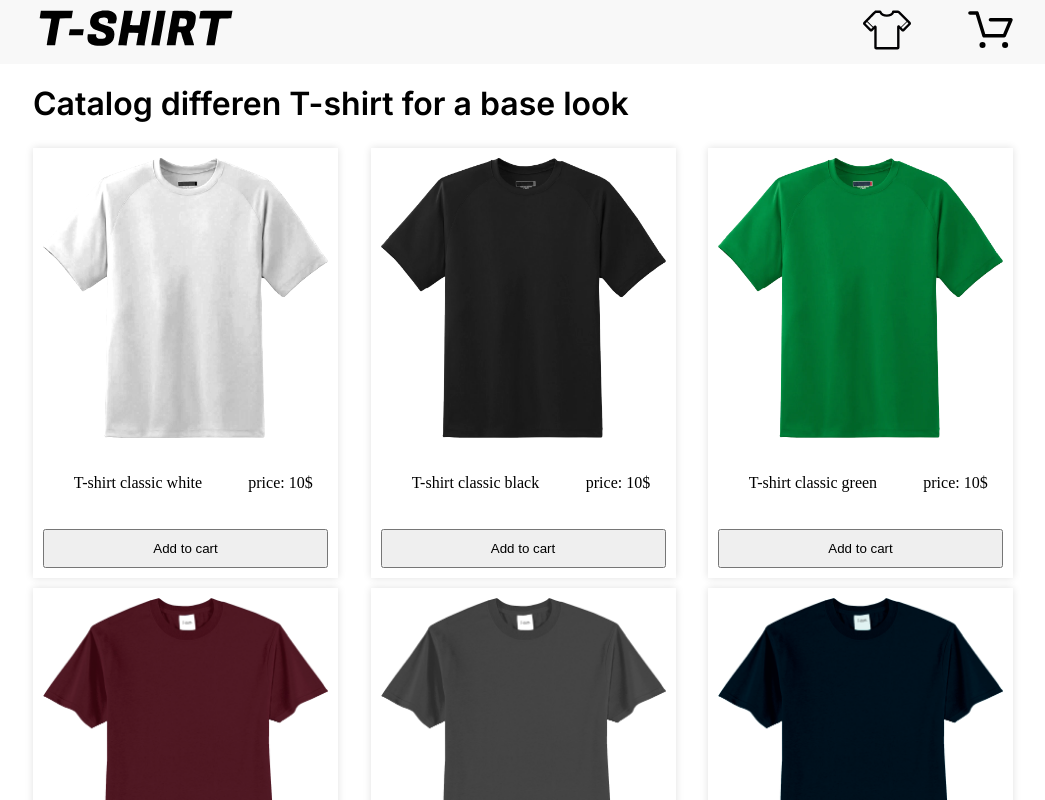
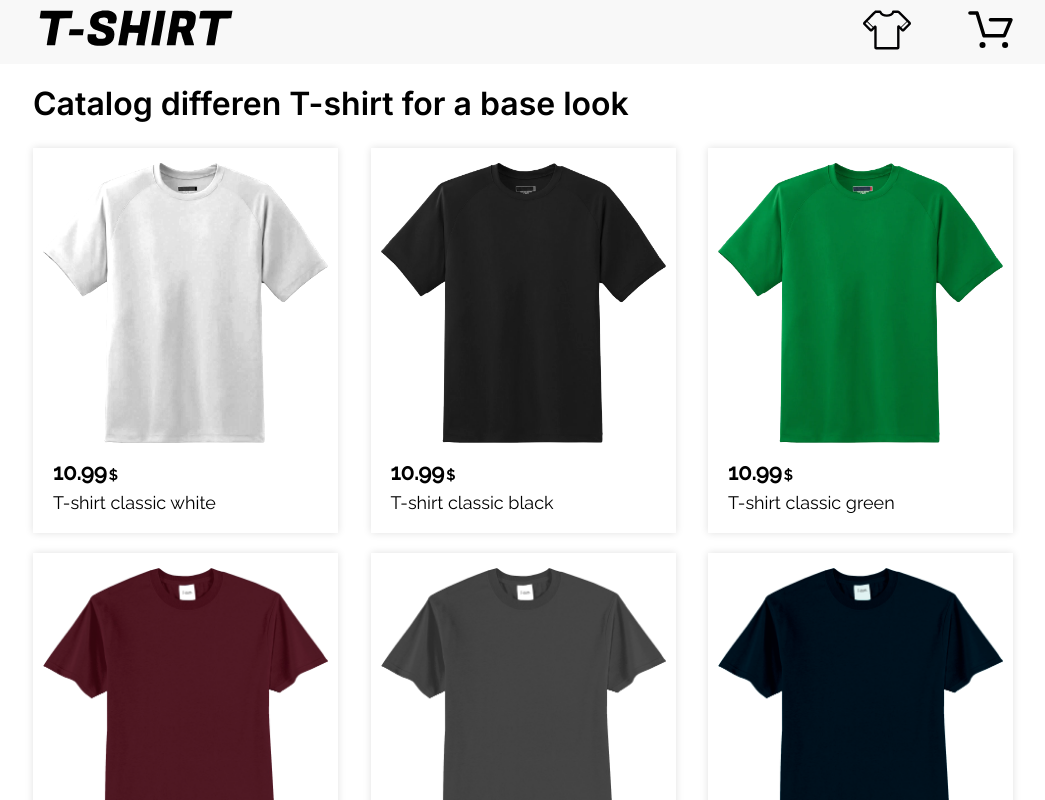
Before and after one commit to lordwebkit/t-shirt-dev, a Vue app: page /catalog in a window 1280 px wide. Shown: the top 800 px of the page, without its empty margins (117-1162 px from the left). Built offline with nearby package versions, Linux system fonts and the light colour scheme; data requests are answered from the project's data file.

Commit message:
Created popup in catalog, chaged product item in database

```diff
--- a/db.json
+++ b/db.json
@@ -3,63 +3,90 @@
     {
       "image": "1.png",
       "name": "T-shirt classic white",
-      "price": 10,
+      "description": "White unprinted T-shirt. Stunning quality combined with a refined approach to detail",
+      "price": 10.99,
+      "fabricComposition": "100% cotton",
+      "size": "xs, s, m, l",
       "article": "T1",
       "available": true
     },
     {
       "image": "2.png",
       "name": "T-shirt classic black",
-      "price": 10,
+      "description": "Black unprinted T-shirt. Stunning quality combined with a refined approach to detail",
+      "price": 10.99,
+      "fabricComposition": "100% cotton",
+      "size": "xs, s, m, l",
       "article": "T2",
       "available": true
     },
     {
       "image": "3.png",
       "name": "T-shirt classic green",
-      "price": 10,
+      "description": "Green unprinted T-shirt. Stunning quality combined with a refined approach to detail",
+      "price": 10.99,
+      "fabricComposition": "100% cotton",
+      "size": "xs, s, m, l",
       "article": "T3",
       "available": true
     },
     {
       "image": "4.png",
       "name": "T-shirt base maroon",
-      "price": 8,
+      "description": "Maroon unprinted T-shirt. Stunning quality combined with a refined approach to detail",
+      "price": 11.59,
+      "fabricComposition": "95% cotton, 5% spandex",
+      "size": "s, m, l",
       "article": "T4",
       "available": true
     },
     {
       "image": "5.png",
       "name": "T-shirt base gray",
-      "price": 8,
+      "description": "Gray unprinted T-shirt. Stunning quality combined with a refined approach to detail",
+      "price": 11.59,
+      "fabricComposition": "95% cotton, 5% spandex",
+      "size": "s, m, l",
       "article": "T5",
       "available": false
     },
     {
       "image": "6.png",
       "name": "T-shirt base dark blue",
-      "price": 8,
+      "description": "Blue unprinted T-shirt. Stunning quality combined with a refined approach to detail",
+      "price": 11.59,
+      "fabricComposition": "95% cotton, 5% spandex",
+      "size": "s, m, l",
       "article": "T6",
       "available": true
     },
     {
       "image": "7.png",
       "name": "T-shirt summer lemmony",
-      "price": 9,
+      "description": "Lemmony unprinted T-shirt. Stunning quality combined with a refined approach to detail",
+      "price": 12.99,
+      "fabricComposition": "95% cotton, 5% poliester",
+      "size": "xs, s, m, xl",
       "article": "T7",
       "available": true
     },
     {
       "image": "8.png",
       "name": "T-shirt summer pink",
-      "price": 9,
+      "description": "Pink unprinted T-shirt. Stunning quality combined with a refined approach to detail",
+      "price": 12.99,
+      "fabricComposition": "95% cotton, 5% poliester",
+      "size": "xs, s, m, xl",
       "article": "T8",
       "available": true
     },
     {
       "image": "9.png",
       "name": "T-shirt summer bright blue",
-      "price": 9,
+      "description": "Bright blue unprinted T-shirt. Stunning quality combined with a refined approach to detail",
+      "price": 12.99,
+      "fabricComposition": "95% cotton, 5% poliester",
+      "size": "xs, s, m, xl",
       "article": "T9",
       "available": true
     }
--- a/src/components/SCatalog.vue
+++ b/src/components/SCatalog.vue
@@ -11,23 +11,100 @@
           v-for="product in products"
           :key="product.article"
           :product-data="product"
-          @add-to-cart="addToCart"
+          @open-details="openDetails"
         />
       </div>
     </section>
   </div>
+  <s-popup :is-visible="detailsVisible" @close-popup="closeDetails">
+    <template #header>
+      <h2 class="s-popup__title">{{ detailsContent.name }}</h2>
+    </template>
+    <template #content>
+      <div class="s-popup__content">
+        <div class="s-popup__image-wrapper">
+          <img
+            class="s-popup__image"
+            :src="getImageUrl(detailsContent.image)"
+            alt="T-shirt classic white"
+          />
+        </div>
+        <div class="s-popup__info">
+          <p class="s-popup__price">{{ detailsContent.price }}$</p>
+          <p
+            v-for="description in detailsContent.description"
+            :key="description"
+            class="s-popup__description"
+          >
+            {{ description }}
+          </p>
+          <p class="s-popup__fabric-composition">
+            {{ detailsContent.fabricComposition }}
+          </p>
+          <label
+            v-for="size in detailsContent.size"
+            :key="size"
+            :for="`s-popup__${size}`"
+            class="s-popup__size-label"
+          >
+            <input
+              :id="`s-popup__${size}`"
+              type="radio"
+              name="s-popup__size"
+              class="s-popup__size-input"
+              :value="size"
+              :checked="detailsContent.size[1] == size"
+            />
+            <p class="s-popup__size-text">
+              {{ size }}
+            </p>
+          </label>
+          <div class="s-popup__quantity">
+            <span
+              class="s-popup__quantity-minus"
+              @click="
+                detailsContent.count > 1
+                  ? detailsContent.count--
+                  : detailsContent.count
+              "
+            ></span>
+            <p class="s-popup__quantity-text">{{ detailsContent.count }}</p>
+            <span
+              class="s-popup__quantity-plus"
+              @click="
+                detailsContent.count < 5
+                  ? detailsContent.count++
+                  : detailsContent.count
+              "
+            ></span>
+          </div>
+          <button
+            class="s-popup__button"
+            @click="sendAndClose(detailsContent)"
+          >
+            Add to cart
+          </button>
+        </div>
+      </div>
+    </template>
+    <template #footer></template>
+  </s-popup>
 </template>
 <script>
 import SCatalogItem from "./SCatalogItem.vue";
 import { mapActions, mapGetters } from "vuex";
-
+import SPopup from "./SPopup.vue";
 export default {
   name: "SCatalog",
   components: {
     SCatalogItem,
+    SPopup,
   },
   data() {
-    return {};
+    return {
+      detailsVisible: false,
+      detailsContent: {},
+    };
   },
   computed: {
     ...mapGetters("products", ["products"]),
@@ -39,6 +116,27 @@ export default {
   methods: {
     ...mapActions("products", ["getProductsFromApi"]),
     ...mapActions("cart", ["addToCart"]),
+    openDetails(product) {
+      this.detailsContent = Object.assign({}, product);
+      this.detailsContent.description =
+        this.detailsContent.description.split(".");
+      this.detailsContent.size = this.detailsContent.size
+        .split(", ")
+        .map((size) => size.toUpperCase());
+      this.detailsContent.count = 1;
+      this.detailsVisible = true;
+    },
+    sendAndClose(product) {
+      this.addToCart(product);
+      this.closeDetails();
+    },
+    closeDetails() {
+      this.detailsVisible = false;
+    },
+    getImageUrl(name) {
+      console.log("convectoring");
+      return new URL(`../assets/images/catalog/${name}`, import.meta.url).href;
+    },
   },
 };
 </script>
@@ -62,4 +160,103 @@ export default {
     }
   }
 }
+.s-popup {
+  &__title {
+    @include title(28px);
+    text-align: center;
+    padding-top: 10px;
+    margin-bottom: 15px;
+  }
+  &__content {
+    display: flex;
+    padding: 15px;
+  }
+  &__info {
+    @include text(18px);
+    flex: 1;
+  }
+  &__image {
+    max-height: 400px;
+    &-wrapper {
+      flex: 1;
+      display: flex;
+      justify-content: center;
+    }
+  }
+  &__price {
+    margin-bottom: 15px;
+    font-size: 22px;
+    padding: 8px 16px;
+    background-color: rgb(199, 209, 199);
+    display: inline-block;
+  }
+  &__description {
+    font-size: 22px;
+  }
+  &__fabric-composition {
+    margin-top: 10px;
+    font-style: italic;
+  }
+  &__size {
+    &-label {
+      display: inline-block;
+      margin-top: 10px;
+      margin-right: 10px;
+      width: 35px;
+      height: 34px;
+      text-align: center;
+      vertical-align: middle;
+      cursor: pointer;
+      border: 1px solid black;
+    }
+    &-text {
+      padding-top: 7px;
+      height: 27px;
+    }
+    &-input {
+      display: none;
+      &:checked + .s-popup__size-text {
+        background-color: black;
+        border: 1px solid #fff;
+        padding-top: 5px;
+        color: #fff;
+      }
+    }
+  }
+  &__quantity {
+    margin-top: 10px;
+    display: flex;
+    height: 26px;
+    align-items: center;
+    &-text {
+      margin: 0 10px;
+      display: inline-block;
+      line-height: 3px;
+      font-size: 28px;
+    }
+    &-minus,
+    &-plus {
+      display: inline-block;
+      width: 15px;
+      height: 15px;
+      background-size: 13px;
+      background-repeat: no-repeat;
+      background-position: center;
+      border: 1px solid black;
+      padding: 2px;
+      cursor: pointer;
+    }
+    &-minus {
+      background-image: url("@/assets/icons/minus.svg");
+    }
+    &-plus {
+      background-image: url("@/assets/icons/plus.svg");
+    }
+  }
+  &__button {
+    @include btn();
+    padding: 10px 25px;
+    margin-top: 20px;
+  }
+}
 </style>
--- a/src/components/SCatalogItem.vue
+++ b/src/components/SCatalogItem.vue
@@ -1,5 +1,5 @@
 <template>
-  <div class="s-catalog-item">
+  <div class="s-catalog-item" @click="giveParentProductData">
     <img
       id="img"
       :src="getImageUrl(productData.image)"
@@ -7,16 +7,14 @@
       alt="Photo T-shirt"
     />
     <div class="s-catalog-item__info">
-      <p class="s-catalog-item__name s-text">
+      <p class="s-catalog-item__price">
+        {{ productData.price
+        }}<span class="s-catalog-item__price--money">$</span>
+      </p>
+      <p class="s-catalog-item__description">
         {{ productData.name }}
       </p>
-      <p class="s-catalog-item__price s-text_s">
-        price: {{ productData.price }}<span class="s-text_xs">$</span>
-      </p>
     </div>
-    <button class="s-catalog-item__btn s-btn" @click="giveParentProductData">
-      Add to cart
-    </button>
   </div>
 </template>
 
@@ -31,7 +29,7 @@ export default {
       },
     },
   },
-  emits: ["addToCart"],
+  emits: ["openDetails"],
   setup() {
     const getImageUrl = (name) => {
       return new URL(`../assets/images/catalog/${name}`, import.meta.url).href;
@@ -40,7 +38,7 @@ export default {
   },
   methods: {
     giveParentProductData() {
-      this.$emit("addToCart", this.productData);
+      this.$emit("openDetails", this.productData);
     },
   },
 };
@@ -50,34 +48,36 @@ export default {
   flex-basis: 25%;
   box-shadow: 0 0 8px 0 #e0e0e0;
   padding: 10px;
-  margin-bottom: 10px;
+  padding-top: 15px;
+  margin-bottom: 20px;
   text-align: center;
   display: flex;
-  height: 410px;
+  height: 360px;
   flex-direction: column;
   justify-content: space-between;
-
+  cursor: pointer;
   &__image {
     width: 285px;
   }
   &__info {
+    @include text(18px);
     display: flex;
+    flex-direction: column;
     justify-content: space-around;
-    align-items: center;
-  }
-  &__name {
-    flex: 2;
+    align-items: flex-start;
+    padding-left: 10px;
+    padding-bottom: 10px;
   }
   &__price {
-    flex: 1;
+    font-weight: 700;
+    font-size: 22px;
+    &--money {
+      font-size: 14px;
+      margin-left: 2px;
+    }
   }
-  &__name,
-  &__price {
-    display: inline-block;
-  }
-  &__btn {
-    width: 100%;
-    padding: 10px;
+  &__description {
+    margin-top: 7px;
   }
 }
 </style>
--- a/src/components/SMain/SPopular.vue
+++ b/src/components/SMain/SPopular.vue
@@ -58,8 +58,7 @@ export default {
     carouselResize() {
       const pageSize = document.documentElement.scrollWidth;
       this.carouselSize = pageSize > 1010 ? 980 : pageSize - 30;
-      this.carouselHeight =
-        pageSize > 768 ? 305 : 305 - (pageSize / 1000) * 50;
+      this.carouselHeight = pageSize > 768 ? 305 : 305 - (pageSize / 1000) * 50;
     },
   },
 };
--- a/src/store/modules/cart.js
+++ b/src/store/modules/cart.js
@@ -5,6 +5,7 @@ export default {
   },
   mutations: {
     SET_CART: (state, product) => {
+      // if state not empty
       if (state.cart.length) {
         let unavailable = true;
 
@@ -16,10 +17,12 @@ export default {
         });
 
         if (unavailable) {
-          state.cart.push(Object.assign(product, { quantity: 1 }));
+          state.cart.push(Object.assign(product, { quantity: product.count }));
         }
-      } else {
-        state.cart.push(Object.assign(product, { quantity: 1 }));
+      }
+      // if state empty
+      else {
+        state.cart.push(Object.assign(product, { quantity: product.count }));
       }
     },
     REMOVE_FROM_CART: (state, index) => {
```
